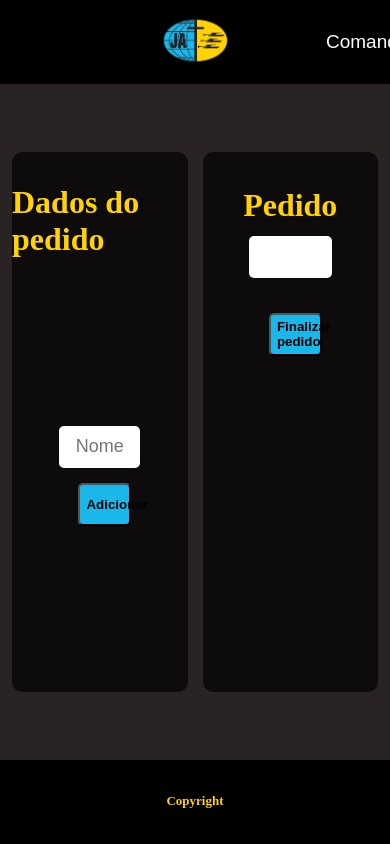
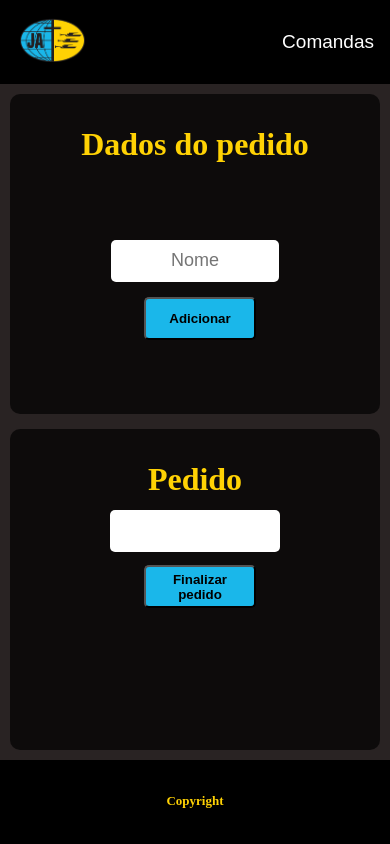
Before and after one commit to EduardoASilva/pedidosja, a Django app: page / in a window 390 px wide; the page is wider, and only the part inside the window is pictured. Run offline with Django 3.2, Linux system fonts and the light colour scheme; the visitor is signed in with stand-in values (Sample User, id 1); data that the repository does not hold is empty; some libraries are stand-ins or nearby versions.

Commit message:
Ajuste nav, layout pag adm para celular

```diff
--- a/pedidos/static/css/style.css
+++ b/pedidos/static/css/style.css
@@ -31,9 +31,21 @@ header{
 
 header img{
     width: 65px;
+    margin-left:20px;
 }
 
 .container{
+    width: 100vw;
+    height: 80vh;
+    overflow: auto;
+    background-color: rgb(41, 35, 35);
+    display: flex;
+    justify-content: center;
+    align-items: center;
+    gap: 15px;
+}
+
+.adm-page{
     width: 100vw;
     height: 80vh;
     overflow: auto;
@@ -427,18 +439,71 @@ input:disabled {
     filter: brightness(1.3);
 }
 
+.vazia{
+    width:33%;
+}
+
+.logo-nav{
+    display:flex;
+    width:33%;
+    align-items: center;
+    justify-content: center;
+}
+
+.div-btn{
+    display:flex;
+    width:33%;
+    align-items: center;
+    justify-content: flex-end;
+}
+
+.nav-adm{
+    width:100%;
+    display: flex;
+    align-items: center;
+    justify-content: center;
+}
+
 @media (max-width: 768px) {
     .container-comandas{
         display: grid;
         grid-template-columns: repeat(2, 1fr);
     }
+
+    .adm-page{
+        flex-direction:column;
+        overflow:auto;
+    }
+    .fazer-pedido {
+    width: 95%;
+    margin-top:10px;
+    }
+    .container-pedido {
+        width: 95%;
+        margin-bottom:10px;
+    }
+
+    .vazia{
+        display:none;
+    }
+
+    .logo-nav{
+      justify-content: flex-start;
+    }
+
+    .nav-adm{
+        justify-content: space-between;
+    }
+
+
 }
 
 @media (max-width: 600px) {
     .container-comandas{
-        display: flex;
-        flex-direction:column;
+        display: grid;
+        grid-template-columns: repeat(1, 1fr);
     }
+
 }
 
 input[type=number]::-webkit-inner-spin-button,input[type=number]::-webkit-outer-spin-button {
@@ -451,7 +516,6 @@ input[type=number]::-webkit-inner-spin-button,input[type=number]::-webkit-outer-
     justify-content: center;
     align-items: center;
     background-color: black;
-    width: 25%;
     border-radius: 15px;
     border:none;
 }
--- a/templates/admpage.html
+++ b/templates/admpage.html
@@ -1,6 +1,8 @@
 {% extends 'base.html' %}
 
 {% block content %}
+
+<div class="adm-page">
 
     <div class="fazer-pedido">
         <div>
@@ -46,5 +48,6 @@
             </div>
         </form>
     </div>
+</div>
 
 {% endblock content %}
--- a/templates/comandas.html
+++ b/templates/comandas.html
@@ -1,7 +1,7 @@
 {% extends 'base.html' %}
 
 {% block content %}
-    <div class="container-comandas">
+    <div id="refresh" class="container-comandas">
         {% for item in data %}
             <div class="comandas">
                 <div class="container-pedido-comanda">
--- a/templates/partials/header.html
+++ b/templates/partials/header.html
@@ -1,15 +1,15 @@
 {% load static %}
 
 <header>
-    <nav style="width:100%; display: flex; align-items: center; justify-content: center;">
-        <div style="width:33%;"></div>
-        <div style="display:flex; width:33%; align-items: center; justify-content: center;">
+    <nav class="nav-adm">
+        <div class="vazia"></div>
+        <div class="logo-nav">
             <a href="/" >
                 <img src="{% static 'img/logo_JA-Oficial.png' %}" alt="">
             </a>
         </div>
         {% if request.user.is_superuser %}
-        <div style="display:flex;  width:33%; align-items: center; justify-content: flex-end;">
+        <div class="div-btn" style="display:flex;  width:33%; align-items: center; justify-content: flex-end;">
             <button class="btn-nav">
                 <a href="{% url 'comandas' %}" style=" color: #FFF; text-decoration: none; font-size: 19px;">
                     <p style="margin:10px;">Comandas</p>
```
